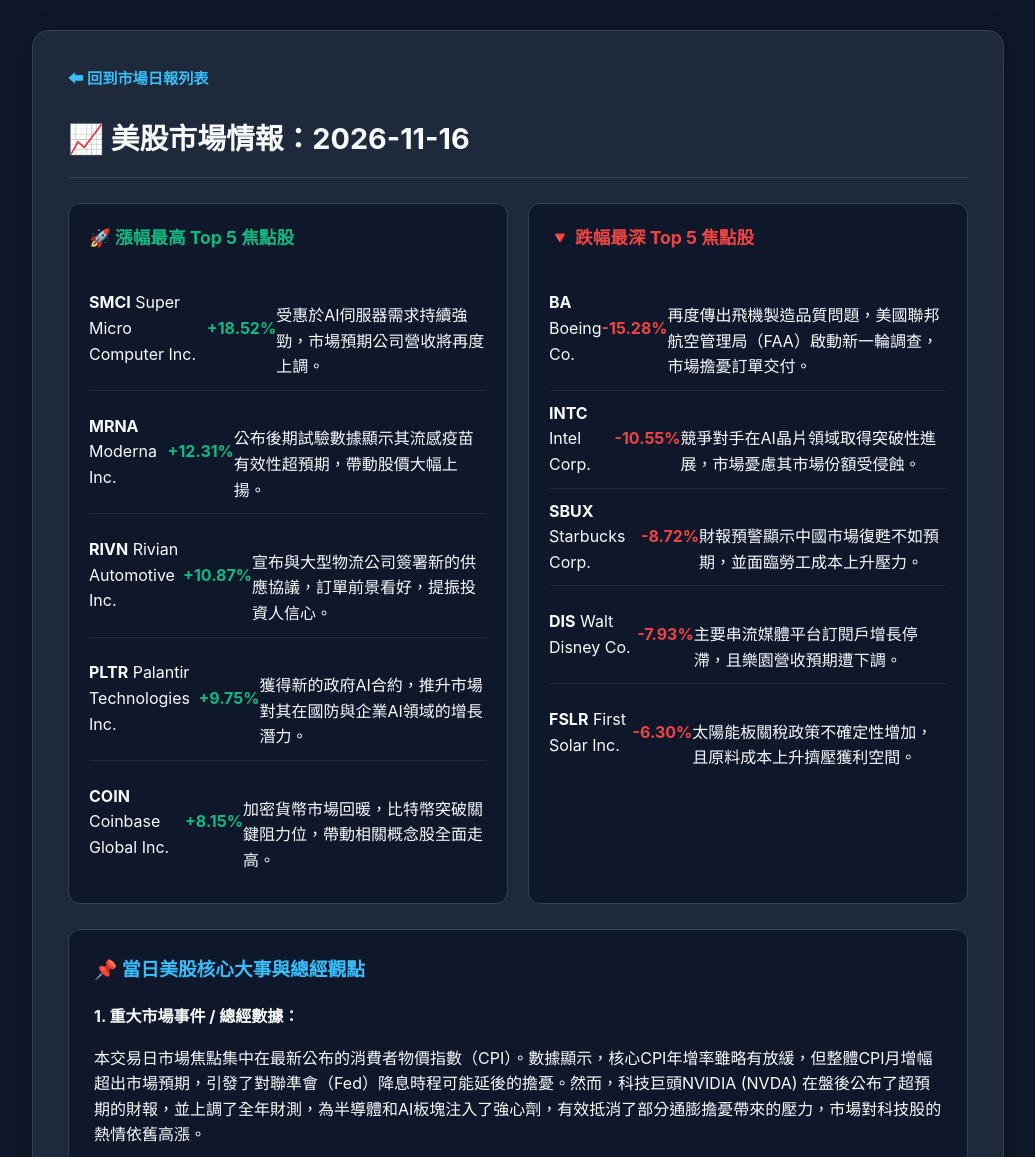
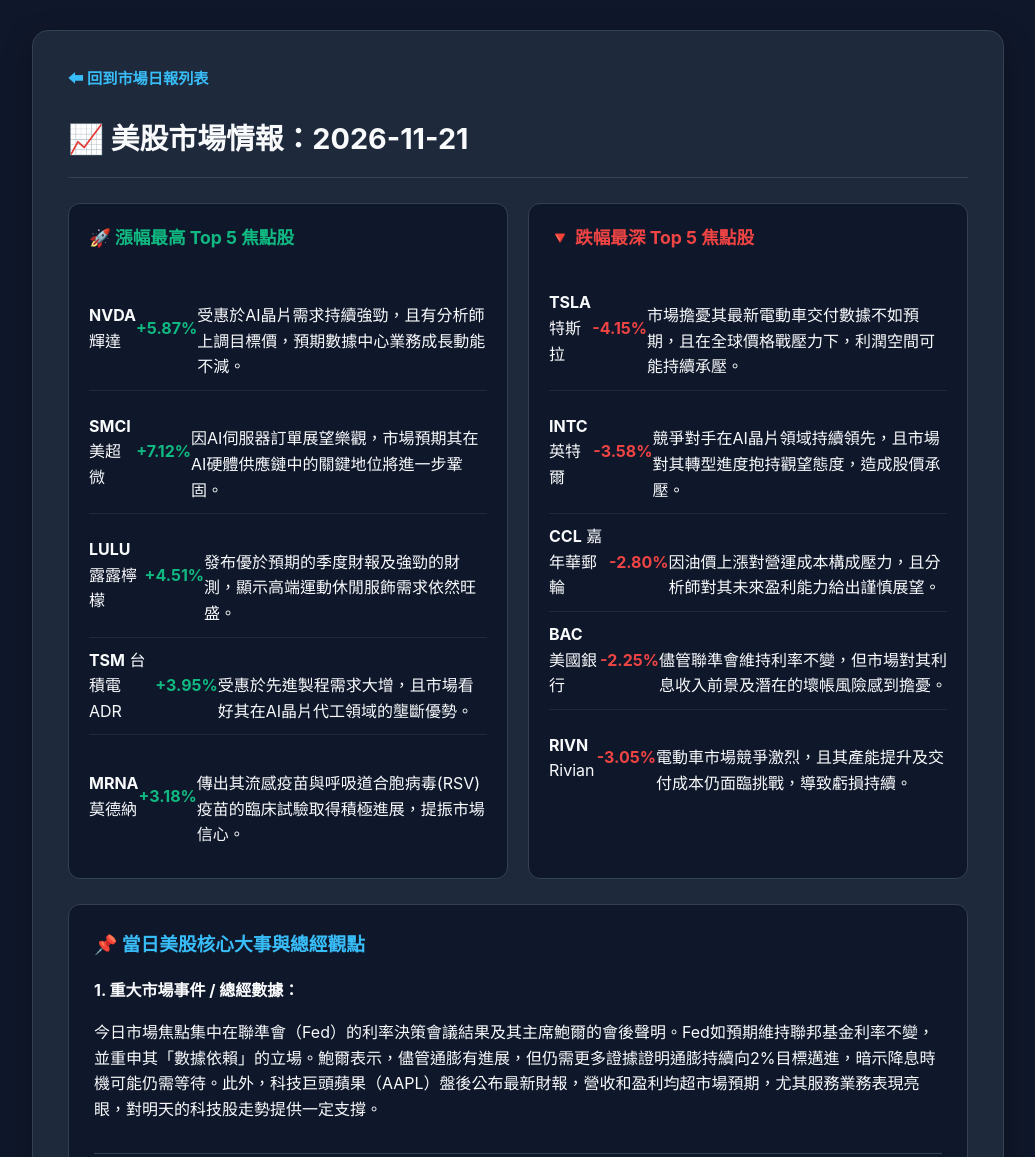
Before and after one commit to xinghanwang68-ui/auto-website-finance, a plain HTML site: page 2026-11-21.html in a window 1280 px wide. Shown: the top 1157 px of the page, without its empty margins (122-1157 px from the left). Drawn offline with Linux system fonts and the light colour scheme.

Commit message:
Update daily content: 2026-11-21

```diff
--- a/2026-11-16.html
+++ b/2026-11-21.html
@@ -3,7 +3,7 @@
 <head>
     <meta charset="UTF-8">
     <meta name="viewport" content="width=device-width, initial-scale=1.0">
-    <title>美股市場情報 - 2026-11-16</title>
+    <title>美股市場情報 - 2026-11-21</title>
     <style>
         :root {
             --bg-color: #0f172a;
@@ -118,26 +118,26 @@
 <body>
     <div class="container">
         <a href="index.html" class="back-btn">⬅ 回到市場日報列表</a>
-        <h1>📈 美股市場情報：2026-11-16</h1>
+        <h1>📈 美股市場情報：2026-11-21</h1>
         <div class="content"><div class="market-grid">
     <div class="stock-card">
         <h3 style="color: #10b981;">🚀 漲幅最高 Top 5 焦點股</h3>
         <ul class="stock-list">
-            <li class="stock-item"><span><strong>SMCI</strong> Super Micro Computer Inc.</span><span class="badge-up">+18.52%</span><br>受惠於AI伺服器需求持續強勁，市場預期公司營收將再度上調。</li>
-            <li class="stock-item"><span><strong>MRNA</strong> Moderna Inc.</span><span class="badge-up">+12.31%</span><br>公布後期試驗數據顯示其流感疫苗有效性超預期，帶動股價大幅上揚。</li>
-            <li class="stock-item"><span><strong>RIVN</strong> Rivian Automotive Inc.</span><span class="badge-up">+10.87%</span><br>宣布與大型物流公司簽署新的供應協議，訂單前景看好，提振投資人信心。</li>
-            <li class="stock-item"><span><strong>PLTR</strong> Palantir Technologies Inc.</span><span class="badge-up">+9.75%</span><br>獲得新的政府AI合約，推升市場對其在國防與企業AI領域的增長潛力。</li>
-            <li class="stock-item"><span><strong>COIN</strong> Coinbase Global Inc.</span><span class="badge-up">+8.15%</span><br>加密貨幣市場回暖，比特幣突破關鍵阻力位，帶動相關概念股全面走高。</li>
+            <li class="stock-item"><span><strong>NVDA</strong> 輝達</span><span class="badge-up">+5.87%</span><br>受惠於AI晶片需求持續強勁，且有分析師上調目標價，預期數據中心業務成長動能不減。</li>
+            <li class="stock-item"><span><strong>SMCI</strong> 美超微</span><span class="badge-up">+7.12%</span><br>因AI伺服器訂單展望樂觀，市場預期其在AI硬體供應鏈中的關鍵地位將進一步鞏固。</li>
+            <li class="stock-item"><span><strong>LULU</strong> 露露檸檬</span><span class="badge-up">+4.51%</span><br>發布優於預期的季度財報及強勁的財測，顯示高端運動休閒服飾需求依然旺盛。</li>
+            <li class="stock-item"><span><strong>TSM</strong> 台積電 ADR</span><span class="badge-up">+3.95%</span><br>受惠於先進製程需求大增，且市場看好其在AI晶片代工領域的壟斷優勢。</li>
+            <li class="stock-item"><span><strong>MRNA</strong> 莫德納</span><span class="badge-up">+3.18%</span><br>傳出其流感疫苗與呼吸道合胞病毒(RSV)疫苗的臨床試驗取得積極進展，提振市場信心。</li>
         </ul>
     </div>
     <div class="stock-card">
         <h3 style="color: #ef4444;">🔻 跌幅最深 Top 5 焦點股</h3>
         <ul class="stock-list">
-            <li class="stock-item"><span><strong>BA</strong> Boeing Co.</span><span class="badge-down">-15.28%</span><br>再度傳出飛機製造品質問題，美國聯邦航空管理局（FAA）啟動新一輪調查，市場擔憂訂單交付。</li>
-            <li class="stock-item"><span><strong>INTC</strong> Intel Corp.</span><span class="badge-down">-10.55%</span><br>競爭對手在AI晶片領域取得突破性進展，市場憂慮其市場份額受侵蝕。</li>
-            <li class="stock-item"><span><strong>SBUX</strong> Starbucks Corp.</span><span class="badge-down">-8.72%</span><br>財報預警顯示中國市場復甦不如預期，並面臨勞工成本上升壓力。</li>
-            <li class="stock-item"><span><strong>DIS</strong> Walt Disney Co.</span><span class="badge-down">-7.93%</span><br>主要串流媒體平台訂閱戶增長停滯，且樂園營收預期遭下調。</li>
-            <li class="stock-item"><span><strong>FSLR</strong> First Solar Inc.</span><span class="badge-down">-6.30%</span><br>太陽能板關稅政策不確定性增加，且原料成本上升擠壓獲利空間。</li>
+            <li class="stock-item"><span><strong>TSLA</strong> 特斯拉</span><span class="badge-down">-4.15%</span><br>市場擔憂其最新電動車交付數據不如預期，且在全球價格戰壓力下，利潤空間可能持續承壓。</li>
+            <li class="stock-item"><span><strong>INTC</strong> 英特爾</span><span class="badge-down">-3.58%</span><br>競爭對手在AI晶片領域持續領先，且市場對其轉型進度抱持觀望態度，造成股價承壓。</li>
+            <li class="stock-item"><span><strong>CCL</strong> 嘉年華郵輪</span><span class="badge-down">-2.80%</span><br>因油價上漲對營運成本構成壓力，且分析師對其未來盈利能力給出謹慎展望。</li>
+            <li class="stock-item"><span><strong>BAC</strong> 美國銀行</span><span class="badge-down">-2.25%</span><br>儘管聯準會維持利率不變，但市場對其利息收入前景及潛在的壞帳風險感到擔憂。</li>
+            <li class="stock-item"><span><strong>RIVN</strong> Rivian</span><span class="badge-down">-3.05%</span><br>電動車市場競爭激烈，且其產能提升及交付成本仍面臨挑戰，導致虧損持續。</li>
         </ul>
     </div>
 </div>
@@ -146,11 +146,11 @@
     <h3>📌 當日美股核心大事與總經觀點</h3>
     <div class="news-item">
         <strong>1. 重大市場事件 / 總經數據：</strong>
-        <p>本交易日市場焦點集中在最新公布的消費者物價指數（CPI）。數據顯示，核心CPI年增率雖略有放緩，但整體CPI月增幅超出市場預期，引發了對聯準會（Fed）降息時程可能延後的擔憂。然而，科技巨頭NVIDIA (NVDA) 在盤後公布了超預期的財報，並上調了全年財測，為半導體和AI板塊注入了強心劑，有效抵消了部分通膨擔憂帶來的壓力，市場對科技股的熱情依舊高漲。</p>
+        <p>今日市場焦點集中在聯準會（Fed）的利率決策會議結果及其主席鮑爾的會後聲明。Fed如預期維持聯邦基金利率不變，並重申其「數據依賴」的立場。鮑爾表示，儘管通膨有進展，但仍需更多證據證明通膨持續向2%目標邁進，暗示降息時機可能仍需等待。此外，科技巨頭蘋果（AAPL）盤後公布最新財報，營收和盈利均超市場預期，尤其服務業務表現亮眼，對明天的科技股走勢提供一定支撐。</p>
     </div>
     <div class="news-item">
         <strong>2. 板塊資金輪動與盤勢結論：</strong>
-        <p>受CPI數據影響，早盤市場呈現震盪，對利率敏感的成長股一度承壓。但隨著NVIDIA財報利好消息在盤後發酵，資金迅速回流至AI相關的科技硬體與軟體服務板塊，帶動納斯達克指數強勁反彈。此外，受特定利好消息驅動的生物科技和電動車概念股也表現活躍，顯示市場對具備創新和成長潛力領域的追捧。整體而言，市場呈現出結構性分化，由具備強勁基本面和未來增長潛力的科技股引領，但對總體經濟數據的敏感度依然較高。預計短期內市場將繼續在通膨與企業獲利之間尋找平衡點。</p>
+        <p>受惠於AI題材的持續發酵，以及蘋果財報的利好消息，資金明顯湧入科技與半導體板塊，推動相關概念股表現強勁。成長股在聯準會未明確轉向鴿派、但又未進一步升息的背景下，展現出一定的韌性。然而，部分對利率敏感的金融股以及受商品價格波動影響的交通運輸股則呈現承壓。整體而言，市場呈現「冰火兩重天」的局面，由AI和大型科技股引領指數，但廣泛市場則謹慎觀望總經數據的下一步動向。投資者正密切關注下週的通膨數據，以判斷Fed未來的政策走向。</p>
     </div>
 </div></div>
     </div>
```
Also changed, not shown: index.html (+1 -1 lines).
